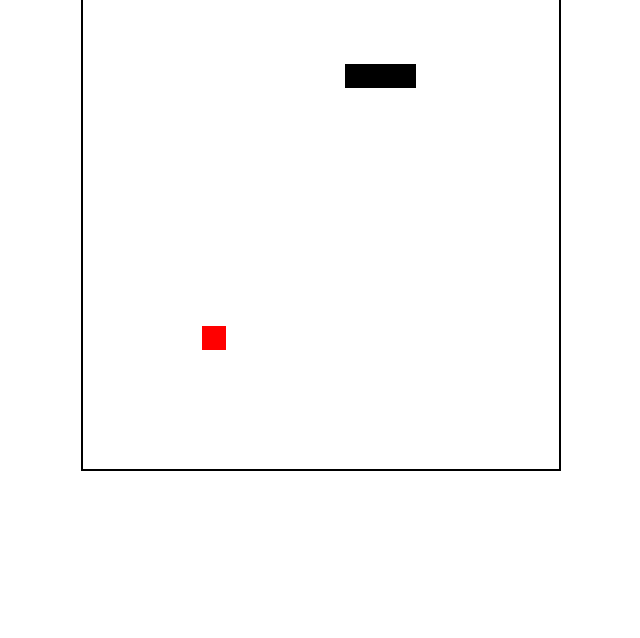
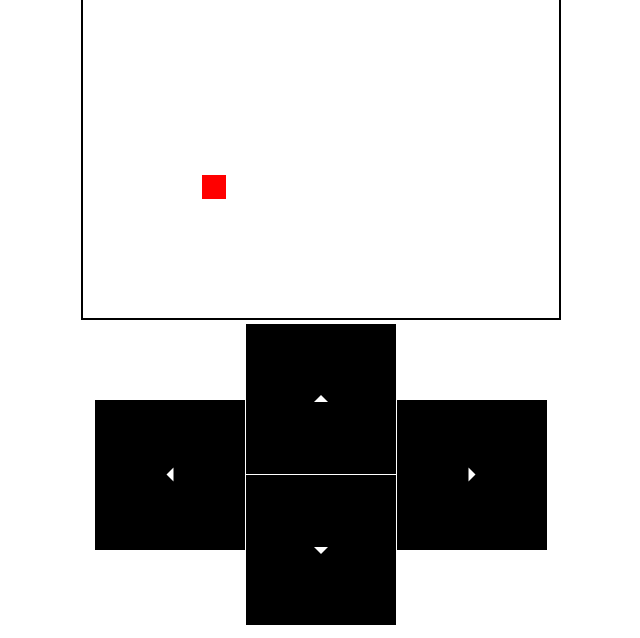
Before and after one commit to konradpoweska/snake-js, a plain HTML site: page index.html in a window 1280 px wide. Shown: the part 189-827 px from the top of the page, without its empty margins (319-959 px from the left). Before the commit the page ends 800 px from the top, so only its background shows below. Drawn offline with Linux system fonts and the light colour scheme.

Commit message:
Add on-screen controls

```diff
--- a/index.html
+++ b/index.html
@@ -3,7 +3,7 @@
 <head>
   <meta charset="UTF-8">
   <meta http-equiv="X-UA-Compatible" content="IE=edge">
-  <meta name="viewport" content="width=device-width, initial-scale=1.0">
+  <meta name="viewport" content="width=device-width, user-scalable=no">
   <title>Snake Game</title>
   <script defer src="./script.js"></script>
   <link rel="stylesheet" href="./style.css">
@@ -18,6 +18,18 @@
     <div>
       <canvas id="gameCanvas" class="gameCanvas"></canvas>
     </div>
+    <div class="screenControls">
+      <div>
+        <div class="directionButton" id="leftButton"></div>
+      </div>
+      <div>
+        <div class="directionButton" id="upButton"></div>
+        <div class="directionButton" id="downButton"></div>
+      </div>
+      <div>
+        <div class="directionButton" id="rightButton"></div>
+      </div>
+    </div>
   </div>
 </body>
 </html>
--- a/script.js
+++ b/script.js
@@ -17,6 +17,12 @@ const SNAKE_DIRECTIONS = {
   RIGHT: { axis: 'x', value: 1 },
   DOWN: { axis: 'y', value: 1 },
   LEFT: { axis: 'x', value: -1 },
+};
+const BUTTON_DIRECTION = {
+  upButton: 'UP',
+  rightButton: 'RIGHT',
+  downButton: 'DOWN',
+  leftButton: 'LEFT',
 };
 const KEY_DIRECTION = {
   ArrowUp: 'UP',
@@ -116,9 +122,23 @@ const iteration = () => {
 };
 
 // INIT
+const changeDirection = (direction) =>
+  directionChangesQueue.push(SNAKE_DIRECTIONS[direction]);
+
 document.body.addEventListener('keydown', (e) => {
-  if (!(e.key in KEY_DIRECTION)) return;
-  directionChangesQueue.push(SNAKE_DIRECTIONS[KEY_DIRECTION[e.key]]);
+  const direction = KEY_DIRECTION[e.key]
+  if (direction) changeDirection(direction);
 });
 
+for (let buttonId in BUTTON_DIRECTION) {
+  const button = document.getElementById(buttonId);
+  const direction = BUTTON_DIRECTION[buttonId];
+
+  button.addEventListener('touchstart', (e) => {
+    e.preventDefault();
+    changeDirection(direction);
+  });
+  button.addEventListener('click', () => changeDirection(direction));
+}
+
 const interval = setInterval(iteration, FRAME_INTERVAL);
--- a/style.css
+++ b/style.css
@@ -33,3 +33,39 @@ body {
   image-rendering: -moz-crisp-edges;
   image-rendering: crisp-edges;
 }
+
+.screenControls {
+  display: flex;
+  align-items: center;
+  gap: .1em;
+  justify-content: center;
+}
+.screenControls > div {
+  display: flex;
+  flex-direction: column;
+  gap: .1em;
+}
+
+.directionButton {
+  width: 30vw;
+  height: 30vw;
+  max-width: 150px;
+  max-height: 150px;
+  display: flex;
+  align-items: center;
+  justify-content: center;
+  background-color: black;
+}
+
+.directionButton::before {
+  width: 0;
+  height: 0;
+  content: '';
+  border: .6em solid transparent;
+  border-bottom-color: white;
+  border-top-width: 0;
+}
+
+#rightButton::before { transform: rotate(90deg); }
+#leftButton::before { transform: rotate(-90deg); }
+#downButton::before { transform: rotate(180deg); }
```
